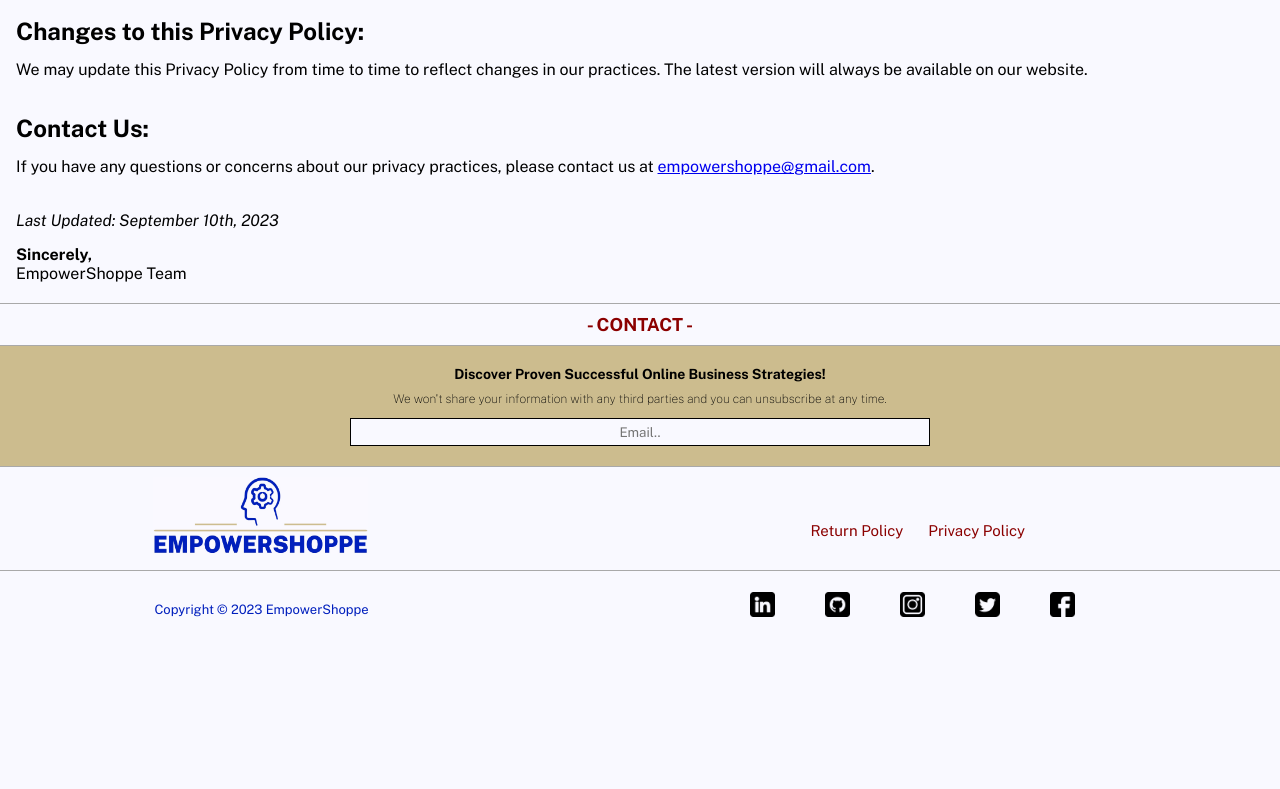
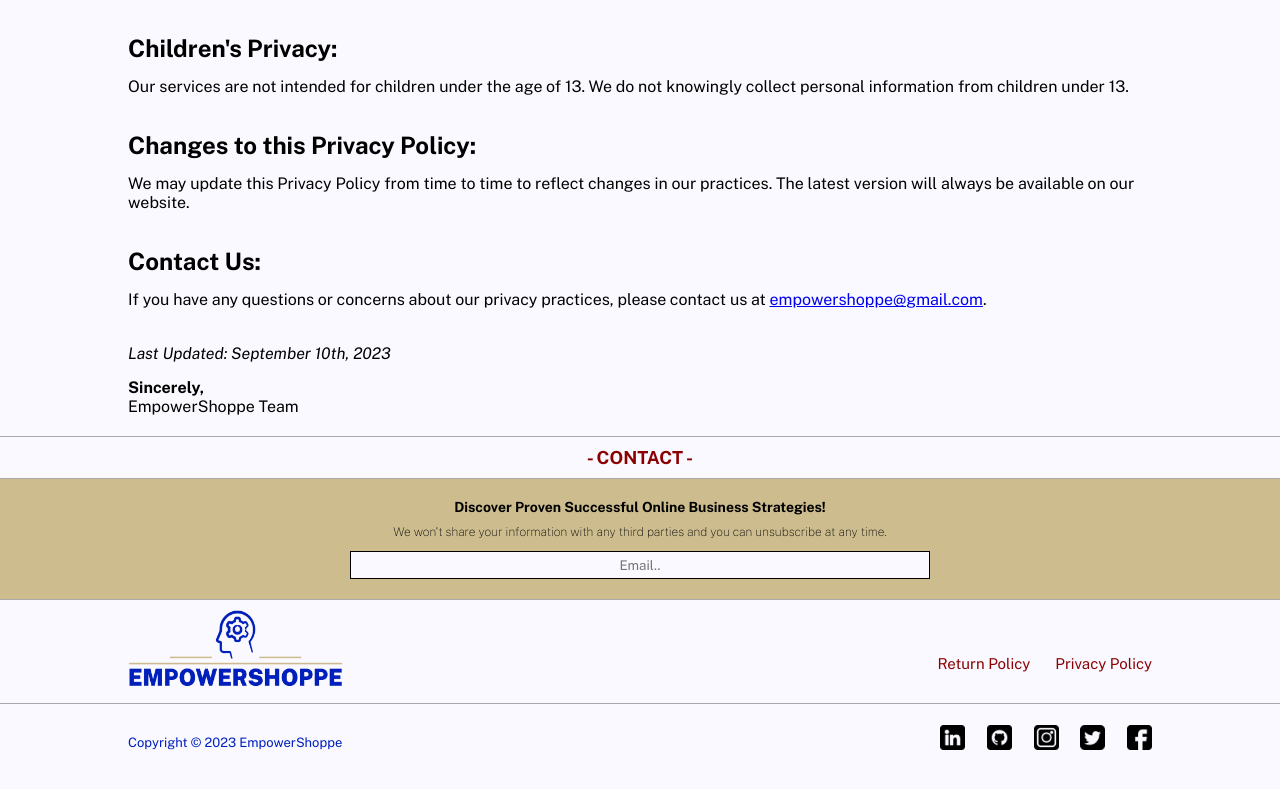
Before and after one commit to Deshane-McKenzie/empowershoppe-client, a React (Create React App) app: page /privacy-policy in a window 1280 px wide. Shown: the part 1355-2144 px from the top of the page. Before the commit the page ends 2008 px from the top, so only its background shows below. Built offline with nearby package versions, Linux system fonts and the light colour scheme.

Commit message:
completed privacy policy for tablet/desktop screen sizes. made spacing adjustments to footer and added classNames to return policy html

```diff
--- a/src/components/Footer/Footer.scss
+++ b/src/components/Footer/Footer.scss
@@ -69,12 +69,12 @@
                     display: flex;
                     justify-content: space-between;
                     width: 100%;
-                    padding: 10px 134px 16px 54px;
+                    padding: 10px 64px 16px 64px;
                     border-bottom: 1px solid darkgrey;
                 }
 
                 @include desktop {
-                    padding: 10px 255px 16px 153px;
+                    padding: 10px 128px 16px 128px;
                 }
             }
     }
@@ -118,13 +118,13 @@
     &__copy-social-wrapper {
         @include tablet{
             display: flex;
-            justify-content: space-around;
-            padding: 5px 16px 16px;
+            justify-content: space-between;
+            padding: 5px 64px 16px;
             align-items: center;
         }
 
         @include desktop {
-            padding: 5px 64px 16px;
+            padding: 5px 128px 35px;
         }
 
     }
@@ -150,10 +150,12 @@
 
             @include tablet {
                 width: 50%;
+                justify-content: space-between;
+                padding: 16px 0 16px 107px;
             }
 
             @include desktop {
-                padding: 16px 0 16px 150px;
+                padding: 16px 0 16px 300px;
             }
 
                 &-linkedin {
--- a/src/components/PrivacyPolicy/PrivacyPolicy.scss
+++ b/src/components/PrivacyPolicy/PrivacyPolicy.scss
@@ -11,6 +11,14 @@
 
     &__container {
         padding: 0 16px;
+
+            @include tablet {
+                padding: 0 64px;
+            }
+
+            @include desktop {
+                padding: 0 128px;
+            }
     }
 
     &__title {
--- a/src/components/ReturnPolicy/ReturnPolicy.js
+++ b/src/components/ReturnPolicy/ReturnPolicy.js
@@ -4,14 +4,14 @@
 function ReturnPolicy() {
     return (
       <>
-      <div>
-      <h1>RETURN POLICY</h1>
-        <p>At <strong>EmpowerShoppe</strong>, we are committed to providing you with quality products that enhance your experience. We understand that sometimes circumstances change, and we're here to ensure your satisfaction. Please review our return policy below for electronic and other physical items:</p>
+      <div className="return__container">
+      <h1 className="return__title">RETURN POLICY</h1>
+        <p className="return">At <strong>EmpowerShoppe</strong>, we are committed to providing you with quality products that enhance your experience. We understand that sometimes circumstances change, and we're here to ensure your satisfaction. Please review our return policy below for electronic and other physical items:</p>
 
-          <h2>1. 30-Day Return Window:</h2>
+          <h2 className="return__subtitle">1. 30-Day Return Window:</h2>
             <p>You have up to 30 days from the date of purchase to initiate a return for eligible items.</p>
 
-          <h2>2. Eligibility for Returns:</h2>
+          <h2 className="return__subtitle-eligibility">2. Eligibility for Returns:</h2>
             <p>Returns are accepted under the following conditions:</p>
               <ul>
                 <li>The item is damaged upon receiving.</li>
@@ -19,29 +19,29 @@ function ReturnPolicy() {
                 <li>You no longer want the item.</li>
               </ul>
 
-          <h2>3. Return Process:</h2>
+          <h2 className="return__subtitle-process">3. Return Process:</h2>
             <p>To initiate a return, please follow these steps:</p>
               <ul>
                 <li>Contact our customer support team within 30 days of your purchase to request a return authorization.</li>
                 <li>Our team will provide you with a return label and instructions for sending the item back to our warehouse at 324 Sample Street, Toronto, ON M9V 2B8.</li>
               </ul>
 
-          <h2>4. Return Condition:</h2>
+          <h2 className="return__subtitle-condition">4. Return Condition:</h2>
             <p>Returned items must be in their original packaging and include all accessories, manuals, and any other components that were included with the purchase.</p>
 
-          <h2>5. Inspection and Processing:</h2>
+          <h2 className="return__subtitle-inspection">5. Inspection and Processing:</h2>
             <p>Once the returned item is received at our warehouse, it will be inspected to ensure it meets the return eligibility criteria. We will then process your return and issue the appropriate refund or replacement.</p>
 
-          <h2>6. Refund Options:</h2>
+          <h2 className="return__subtitle-refund">6. Refund Options:</h2>
             <p>Refunds will be processed using the same payment method used for the original purchase. Please allow 7-10 business days for the refund to be reflected in your account.</p>
 
-          <h2>7. Exceptions:</h2>
+          <h2 className="return__subtitle-exceptions">7. Exceptions:</h2>
             <p>Refunds will not be provided for returned items after the 30-day return window has passed.</p>
 
-          <h2>8. Contact Us:</h2>
+          <h2 className="return__subtitle-contact">8. Contact Us:</h2>
             <p>If you have any questions or concerns about our return policy, please feel free to reach out to our customer support team at <a href="mailto:empowershoppe@gmail.com">empowershoppe@gmail.com</a>.</p>
 
-            <p><em><strong>At EmpowerShoppe</strong>, we value your satisfaction and are dedicated to making your shopping experience as smooth as possible. Thank you for choosing us for your electronic and physical item needs.</em></p>
+            <p className="return__statement"><em><strong>At EmpowerShoppe</strong>, we value your satisfaction and are dedicated to making your shopping experience as smooth as possible. Thank you for choosing us for your electronic and physical item needs.</em></p>
             <p><strong>Sincerely,</strong><br />EmpowerShoppe Team</p>
       </div>
       </>
```
Also changed, not shown: src/components/PrivacyPolicy/PrivacyPolicy.js (indentation only). Lines whose indentation alone changed are shown as unchanged.
